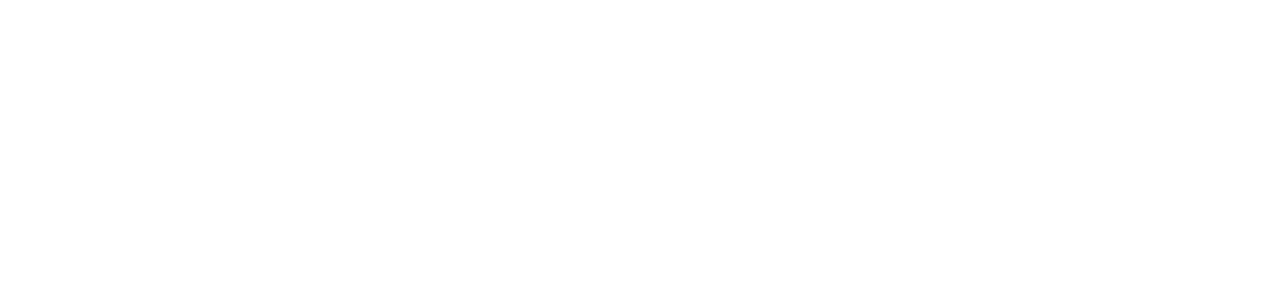
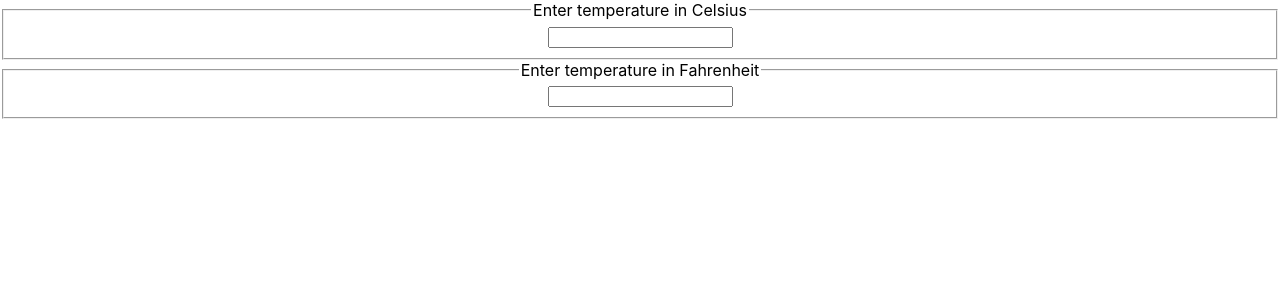
Before and after one commit to nhannm-vn/LIFTING_STATE_UP, a React (Create React App) app: page / in a window 1280 px wide. Shown: the top 300 px of the page. Built offline with nearby package versions, Linux system fonts and the light colour scheme.

Commit message:
update 30-11-2024

```diff
--- a/src/App.js
+++ b/src/App.js
@@ -1,8 +1,13 @@
 // import logo from './logo.svg'
 import './App.css'
+import Calculator from './Calculator/Calculator'
 
 function App() {
-  return <div className='App'></div>
+  return (
+    <div className='App'>
+      <Calculator />
+    </div>
+  )
 }
 
 export default App
--- a/src/Calculator/Calculator.jsx
+++ b/src/Calculator/Calculator.jsx
@@ -7,6 +7,15 @@
 const scaleNames = {
   c: 'Celsius',
   f: 'Fahrenheit'
+}
+
+//_Hàm chuyển đổi 2 nhiệt độ
+const toCelsius = (fahrenheit) => {
+  return (fahrenheit - 32) / 1.8
+}
+
+const toFahrenheit = (celsius) => {
+  return celsius * 1.8 + 32
 }
 
 export class Calculator extends Component {
@@ -20,11 +29,39 @@
       scale: ''
     }
   }
+
+  //_method có nhiệm vụ là set lại state
+  //_Ngta bấm edit bên ô nào thì value sẽ chuyển đến cùng với scale hiện tại của ô đó để
+  //set vào state và từ đó biết được mà tính toán. Có 2 ô thì ô nào nhúc nhích thì scale của ô đó sẽ tương ứng
+  //==> mục đính là set lại scale và value cho state
+  handleChange = (scale) => (value) => {
+    this.setState({
+      temperature: value,
+      scale
+    })
+  }
+
   render() {
+    //_Mỗi khi render ra thì lấy scale và temperature để tính cho từng loại nhiệt độ
+    //_Flow là bên kia gõ ô nào thì bên này chạy hàm setState sẽ set temperature và scale
+    //sau đó sẽ tính toán riêng cho từng loại nhiệt độ và từng ô quy đổi và trả giá trị thông qua
+    //thuộc tính của prop temperature và hiển thị lên UI
+
+    //_Lấy ra scale và temperature ra từ state để tính toán cho từng loại nhiệt độ
+    const { scale, temperature } = this.state
+
     return (
       <div>
-        <TemperatureInput title={scaleNames.c} />
-        <TemperatureInput title={scaleNames.f} />
+        <TemperatureInput
+          title={scaleNames.c}
+          onTemperatureChange={this.handleChange('c')}
+          temperature={this.state.temperature}
+        />
+        <TemperatureInput
+          title={scaleNames.f}
+          onTemperatureChange={this.handleChange('c')}
+          temperature={this.state.temperature}
+        />
       </div>
     )
   }
```
